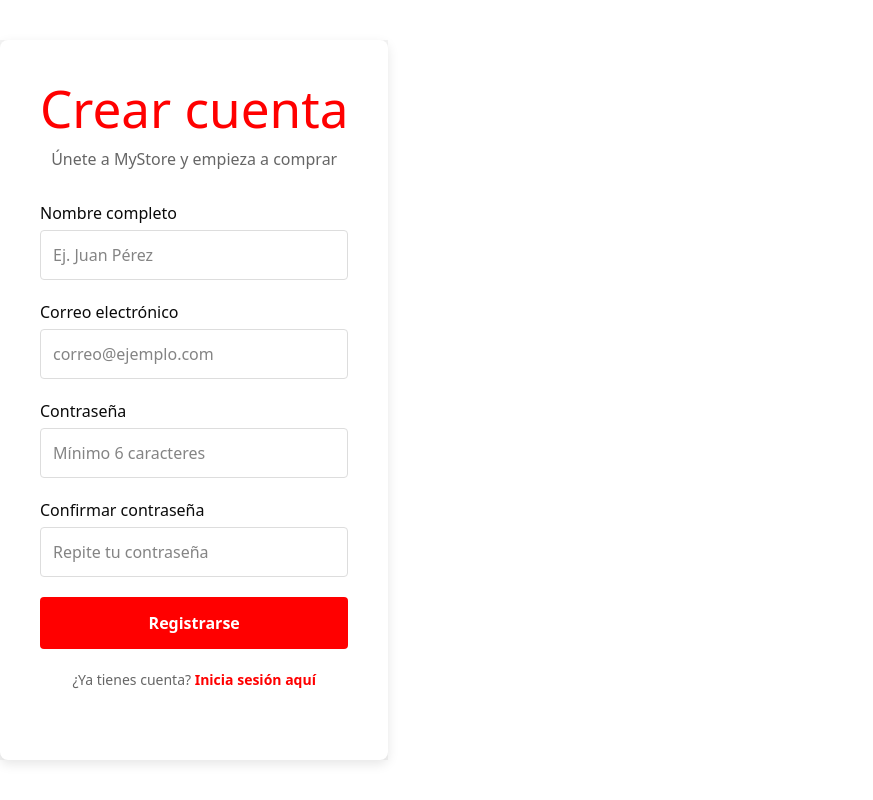
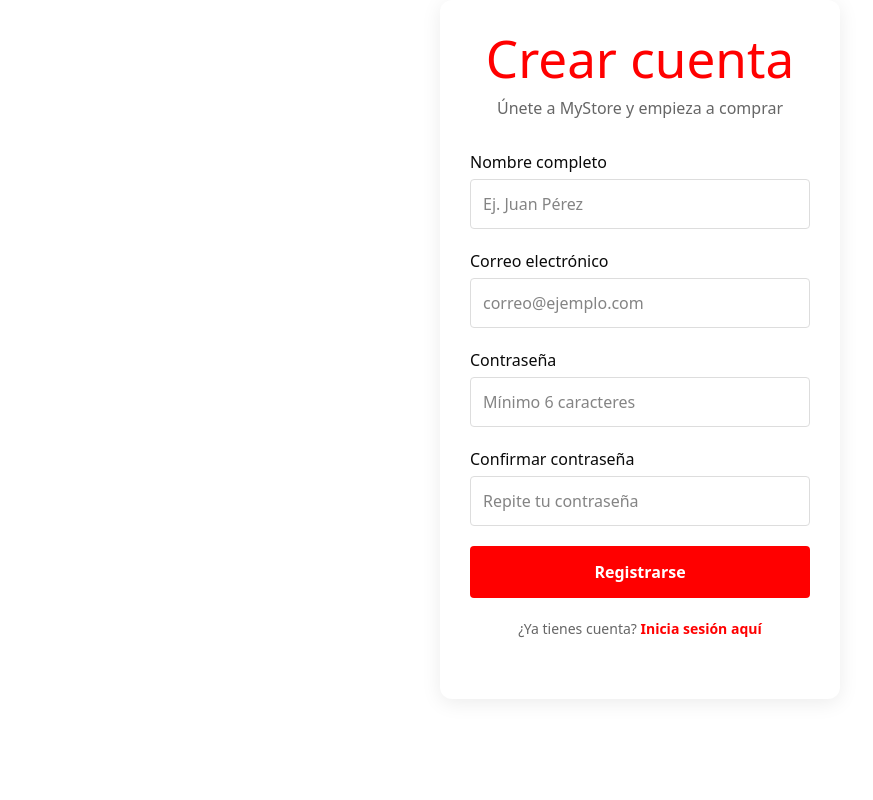
Before and after one commit to edersaldana/FullStackJava, a React (Vite) app in the folder FrontEnd/ecommerce/: page /register in a window 1280 px wide. Shown: the whole page, without its empty margins (0-873 px from the left). Built offline with nearby package versions, Linux system fonts and the light colour scheme.

Commit message:
feat: se corrige centrado de las paginas.

```diff
--- a/FrontEnd/ecommerce/src/components/layout/MainLayout.tsx
+++ b/FrontEnd/ecommerce/src/components/layout/MainLayout.tsx
@@ -1,14 +1,14 @@
 import { Outlet } from "react-router-dom";
 import { Header } from "./Header";
+import "@/styles/layout.css";
 
 const MainLayout = () => {
   return (
     <div className="main-layout">
       <Header />
       <main className="content">
-        <Outlet /> {/* <--- ESTO ES VITAL: Aquí se renderizan Home, Cart, etc. */}
+        <Outlet />
       </main>
-      {/* <footer>Tu Footer aquí</footer> */}
     </div>
   );
 };
--- a/FrontEnd/ecommerce/src/index.css
+++ b/FrontEnd/ecommerce/src/index.css
@@ -59,12 +59,12 @@ a:hover {
   color: #535bf2;
 }
 
-body {
+html, body, #root {
   margin: 0;
-  display: flex;
-  place-items: center;
-  min-width: 320px;
-  min-height: 100vh;
+  padding: 0;
+  width: 100%;
+  height: 100%;
+  display: block;
 }
 
 h1 {
--- a/FrontEnd/ecommerce/src/styles/cart.css
+++ b/FrontEnd/ecommerce/src/styles/cart.css
@@ -1,7 +1,5 @@
 .cart-page {
-  max-width: 900px;
-  margin: 0 auto;
-  padding: 2rem 1rem;
+  width: 100%;
 }
 
 .cart-page h1 {
--- /dev/null
+++ b/FrontEnd/ecommerce/src/styles/layout.css
@@ -0,0 +1,28 @@
+/* Asegúrate de que no haya nada limitando el ancho fuera del content */
+html, body {
+  margin: 0;
+  padding: 0;
+  width: 100%;
+  overflow-x: hidden; /* Evita scroll horizontal innecesario */
+}
+
+.main-layout {
+  width: 100%;
+  display: flex;
+  flex-direction: column;
+}
+
+.content {
+  width: 100%; /* Obligatorio */
+  max-width: 1400px; /* Aumentamos un poco para pantallas modernas */
+  margin: 0 auto; /* Centra el bloque */
+  display: flex;
+  flex-direction: column;
+  min-height: calc(100vh - 80px); /* Ajusta según el alto de tu header */
+}
+/* Responsivo para móviles */
+@media (max-width: 768px) {
+  .content {
+    padding: 20px 15px;
+  }
+}
--- a/FrontEnd/ecommerce/src/styles/login.css
+++ b/FrontEnd/ecommerce/src/styles/login.css
@@ -1,18 +1,18 @@
 .login-container {
   display: flex;
-  justify-content: center;
-  align-items: center;
-  min-height: 80vh;
-  background-color: #f4f4f4;
+  flex-direction: column;
+  align-items: center;    /* Centra el contenido horizontalmente */
+  justify-content: center; /* Centra el contenido verticalmente si hay espacio */
+  width: 100%;
 }
 
 .login-card {
+  width: 100%;
+  max-width: 400px; /* El formulario no debe ser gigante, pero sí estar centrado */
   background: white;
-  padding: 40px;
-  border-radius: 8px;
-  box-shadow: 0 4px 12px rgba(0,0,0,0.1);
-  width: 100%;
-  max-width: 400px;
+  padding: 30px;
+  border-radius: 12px;
+  box-shadow: 0 4px 20px rgba(0,0,0,0.08);
 }
 
 .login-card h1 {
--- a/FrontEnd/ecommerce/src/styles/payment.css
+++ b/FrontEnd/ecommerce/src/styles/payment.css
@@ -1,10 +1,9 @@
 .payment-page {
-    display: flex;
-    justify-content: center;
-    align-items: center;
-    min-height: 80vh;
-    background-color: #f8f9fa;
-    font-family: 'Segoe UI', Tahoma, Geneva, Verdana, sans-serif;
+  display: flex;
+  flex-direction: column;
+  align-items: center;    /* Centra el contenido horizontalmente */
+  justify-content: center; /* Centra el contenido verticalmente si hay espacio */
+  width: 100%;
 }
 
 .payment-card {
--- a/FrontEnd/ecommerce/src/styles/product.css
+++ b/FrontEnd/ecommerce/src/styles/product.css
@@ -16,6 +16,14 @@
   max-width: 100%;
   max-height: 100%;
   object-fit: contain;
+}
+
+.products-grid {
+  display: grid;
+  grid-template-columns: repeat(auto-fill, minmax(280px, 1fr));
+  gap: 25px;
+  width: 100%;
+  padding: 20px 0;
 }
 
 .product-name {
```
